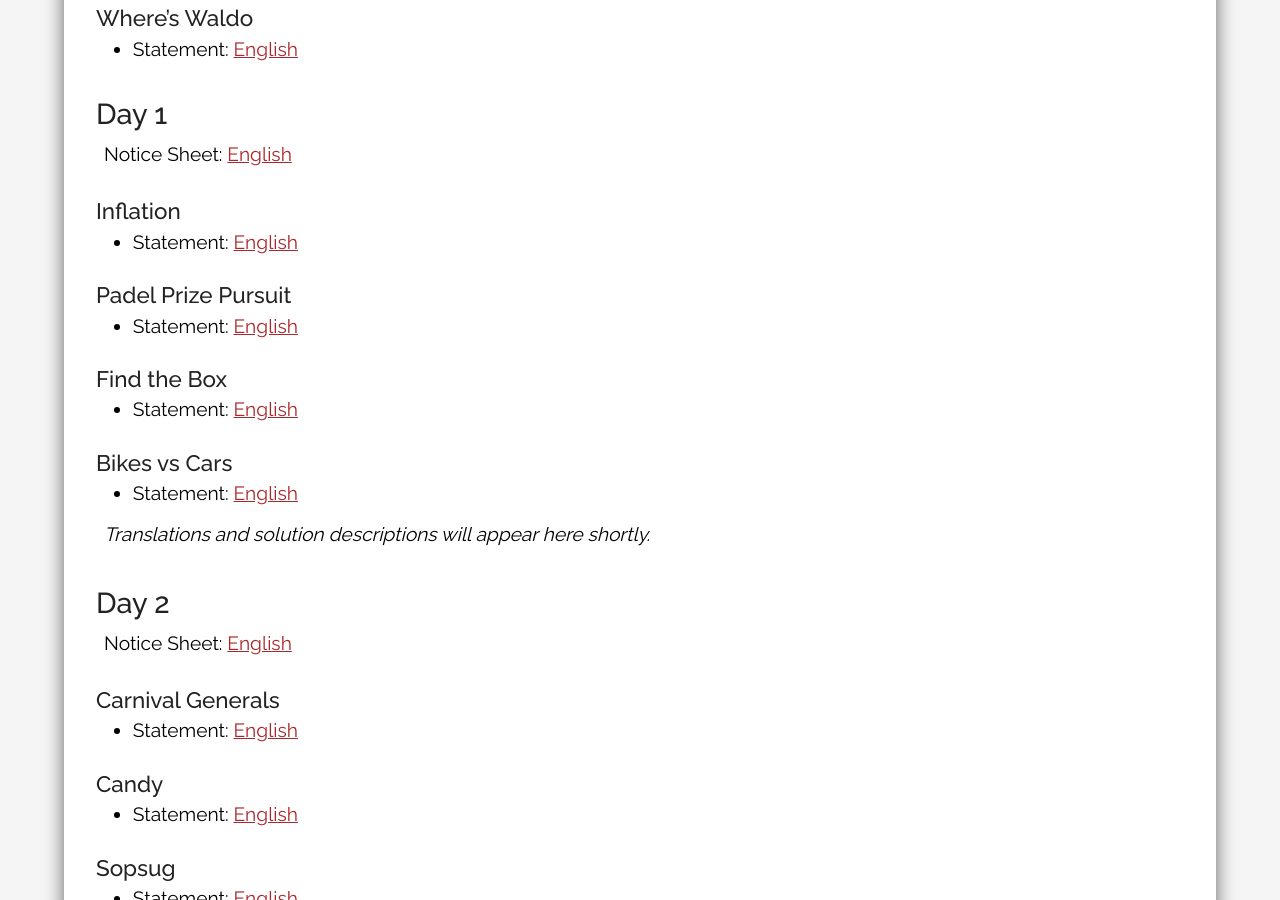
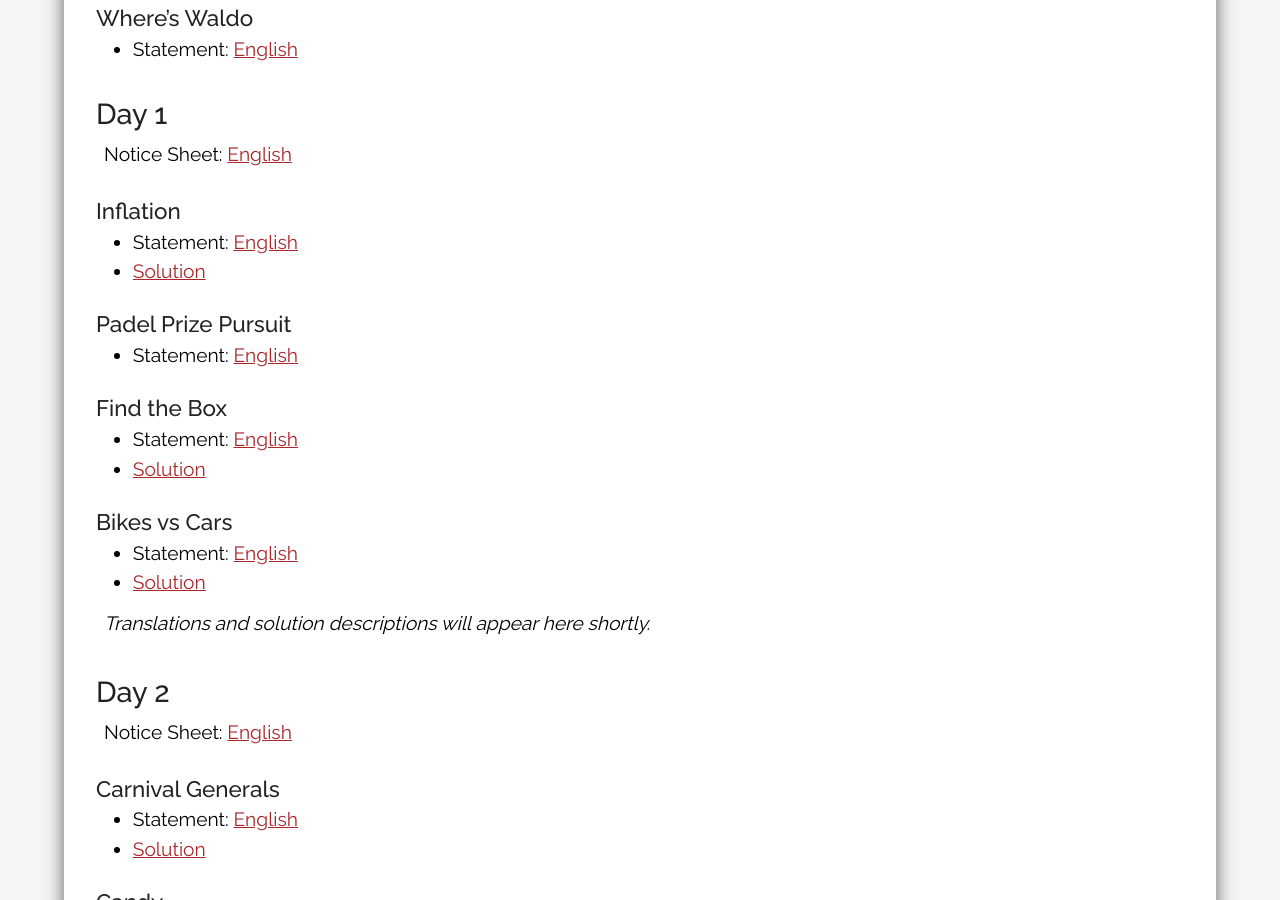
Before and after one commit to Kodsport/egoi23.se, a Jekyll site: the page built from competition/tasks.md, in a window 1280 px wide and 900 px high, scrolled down 672 px. Built offline with Jekyll 4.4.1, drawn with Linux system fonts in a browser that asks for light colours.

Commit message:
some solutions

```diff
--- a/competition/tasks.md
+++ b/competition/tasks.md
@@ -20,15 +20,18 @@ Notice Sheet: [English](/assets/tasks/day1/notice.pdf)
 
 ### Inflation
   * Statement: [English](/assets/tasks/day1/inflation.pdf)
+  * [Solution](/assets/solutions/day1/inflation.pdf)
 
 ### Padel Prize Pursuit
   * Statement: [English](/assets/tasks/day1/ppp.pdf)
 
 ### Find the Box
   * Statement: [English](/assets/tasks/day1/findthebox.pdf)
+  * [Solution](/assets/solutions/day1/findthebox.pdf)
 
 ### Bikes vs Cars
   * Statement: [English](/assets/tasks/day1/bikesvscars.pdf)
+  * [Solution](/assets/solutions/day1/bikesvscars.pdf)
 
 *Translations and solution descriptions will appear here shortly.*
 
@@ -38,9 +41,11 @@ Notice Sheet: [English](/assets/tasks/day1/notice.pdf)
 
 ### Carnival Generals
   * Statement: [English](/assets/tasks/day2/carnival.pdf)
+  * [Solution](/assets/solutions/day2/carnivalgeneral.pdf)
 
 ### Candy
   * Statement: [English](/assets/tasks/day2/candy.pdf)
+  * [Solution](/assets/solutions/day2/candy.pdf)
 
 ### Sopsug
   * Statement: [English](/assets/tasks/day2/sopsug.pdf)
```
Also changed, not shown: 5 other files.
